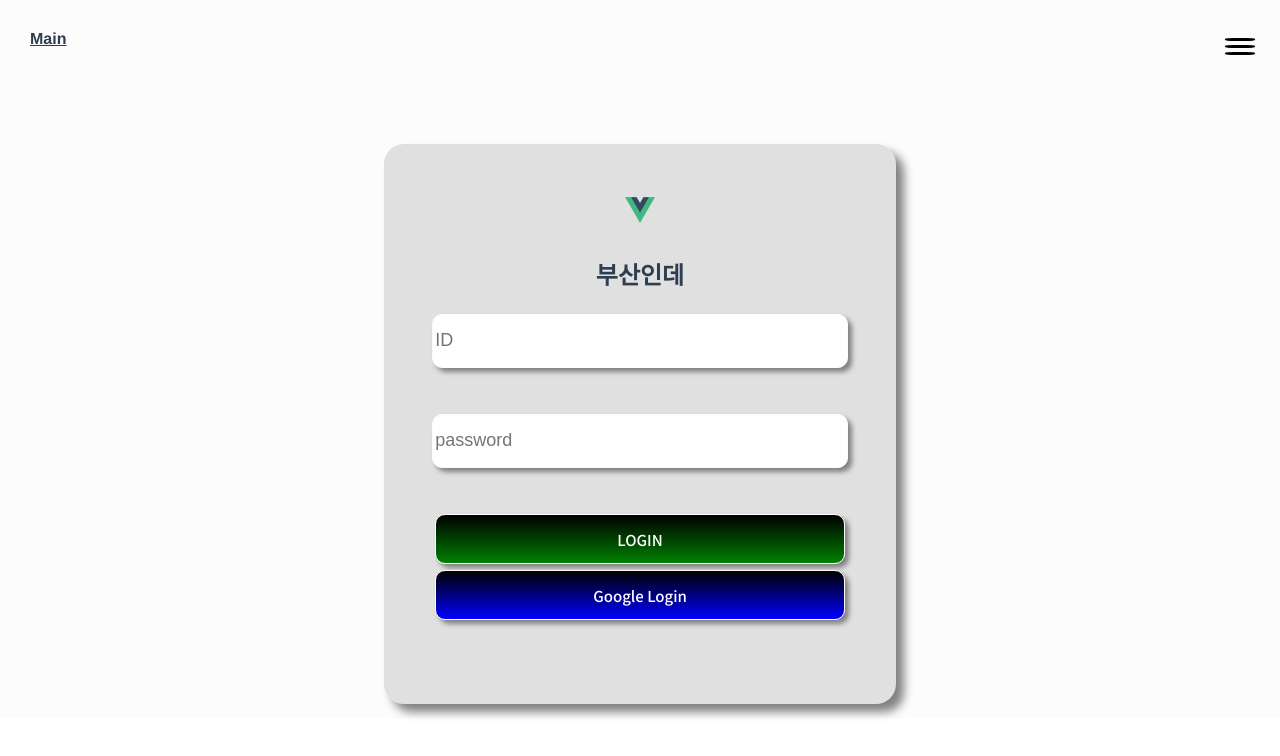
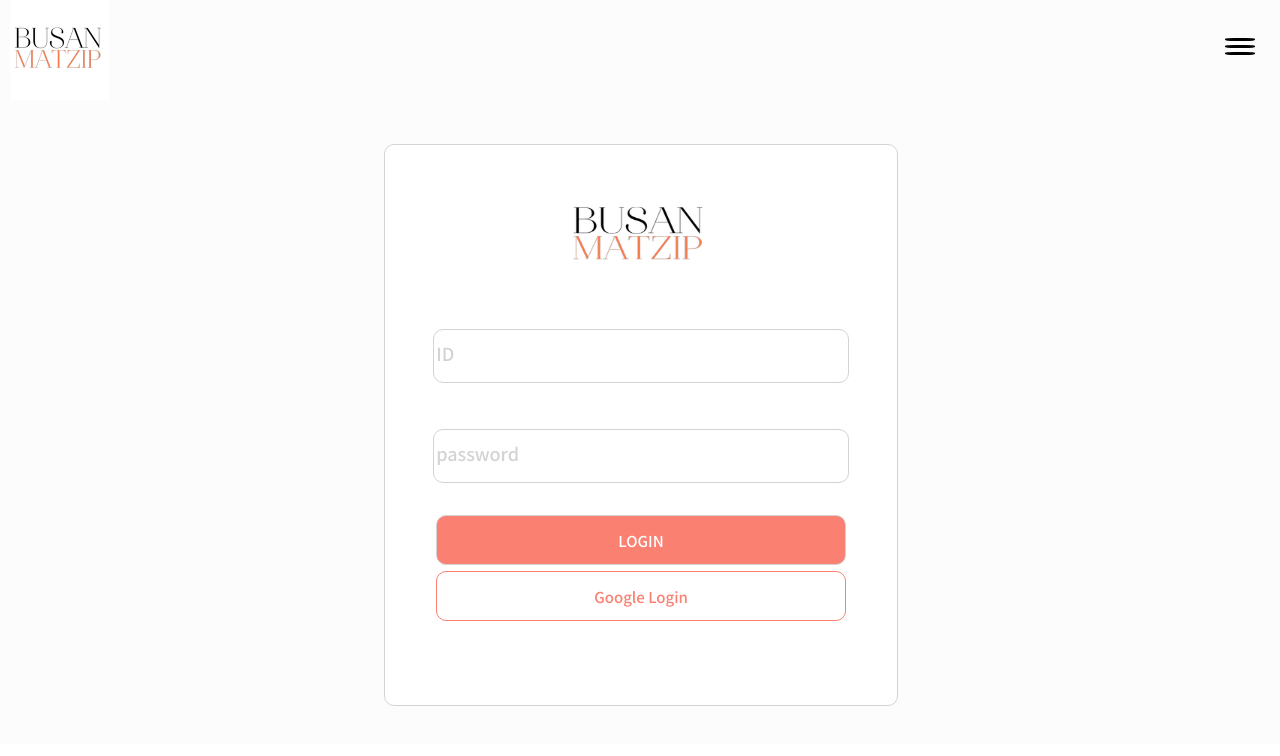
Before and after one commit to Mat-Zip/Mat.Zip, a Vue app: page /login in a window 1280 px wide. Shown: the top 756 px of the page. Built offline with nearby package versions, Linux system fonts and the light colour scheme; no server answers; what v-calendar would draw is missing.

Commit message:
design : 회원가입,로그인창 디자인수정, 로고추가

```diff
--- a/src/App.vue
+++ b/src/App.vue
@@ -1,7 +1,9 @@
 <template>
   <div id="app" @click="SideMenuOff">
     <nav>
-      <router-link to="/">Main</router-link>
+      <router-link to="/">
+        <img class="login_image" src="./assets/logo.jpg" width="100px" height="100px" />
+      </router-link>
     </nav>
     <menu-bar class="menu-bar1"></menu-bar>
     <router-view />
@@ -34,24 +36,11 @@ export default {
 }
 
 #app {
-  font-family: Avenir, Helvetica, Arial, sans-serif;
-  -webkit-font-smoothing: antialiased;
-  -moz-osx-font-smoothing: grayscale;
-  color: #2c3e50;
   background-color: #fcfcfc;
 }
 
 nav {
-  padding: 30px;
-}
-
-nav a {
-  font-weight: bold;
-  color: #2c3e50;
-}
-
-nav a.router-link-exact-active {
-  color: #42b983;
+  padding: 0 10px 0 10px;
 }
 
 .menu-bar1 {
--- a/src/views/LoginView.vue
+++ b/src/views/LoginView.vue
@@ -1,8 +1,7 @@
 <template>
   <div class="login">
     <div class="login_container">
-      <img class="login_image" src="../assets/logo.png" alt="" width="30px" />
-      <h2>부산인데</h2>
+      <img class="login_image" src="../assets/logo.jpg" width="150px" height="130px" />
       <form>
         <div class="login_box">
           <input
@@ -65,15 +64,14 @@ export default {
   left: 30%;
   width: 40%;
   height: 70%;
-  background-color: #e0e0e0;
+  background-color: white;
   text-align: center;
   font-family: "Noto Sans KR", sans-serif;
-  border-radius: 20px;
-  box-shadow: 8px 8px 10px gray;
+  border-radius: 10px;
+  border: 1px solid lightgray;
 }
 .login_image {
-  margin-top: 10%;
-  margin-bottom: 5%;
+  margin-top: 5%;
 }
 .login_box {
   width: 100%;
@@ -88,27 +86,42 @@ export default {
   height: 50px;
   border-radius: 10px;
   font-size: 18px;
-  box-shadow: 4px 4px 5px gray;
-  border: 1px solid #fcfcfc;
+  border: 1px solid lightgray;
 }
 .login_btn {
   position: absolute;
   width: 80%;
   height: 50px;
   border-radius: 10px;
-  border: 1px solid #fcfcfc;
+  border: 1px solid lightgray;
   right: 10%;
   color: white;
   font-family: "Noto Sans KR", sans-serif;
   font-size: 15px;
-  box-shadow: 4px 4px 5px gray;
+}
+.login_text::placeholder {
+  font-family: "Noto Sans KR", sans-serif;
+  color: lightgray;
+}
+.login_text:focus::placeholder {
+  color : salmon;
+}
+.login_text:focus {
+  outline: 1px solid salmon;
 }
 .email {
-  background-image: linear-gradient(to bottom, black, green);
+  background-color: salmon;
   bottom: 25%;
 }
 .google {
-  background-image: linear-gradient(to bottom, black, blue);
+  background-color: white;
+  color: salmon;
+  border: 1px solid salmon;
   bottom: 15%;
 }
+.login_btn:hover {
+  background-color: black;
+  color: white;
+  border: 0;
+}
 </style>
--- a/src/views/RegisterView.vue
+++ b/src/views/RegisterView.vue
@@ -104,7 +104,10 @@ export default {
   font-size: 15px;
 }
 .email {
-  background-image: linear-gradient(to bottom, black, green);
+  background-color: salmon;
   bottom: 25%;
 }
+.login_btn:hover {
+  background-color: black;
+}
 </style>
```
